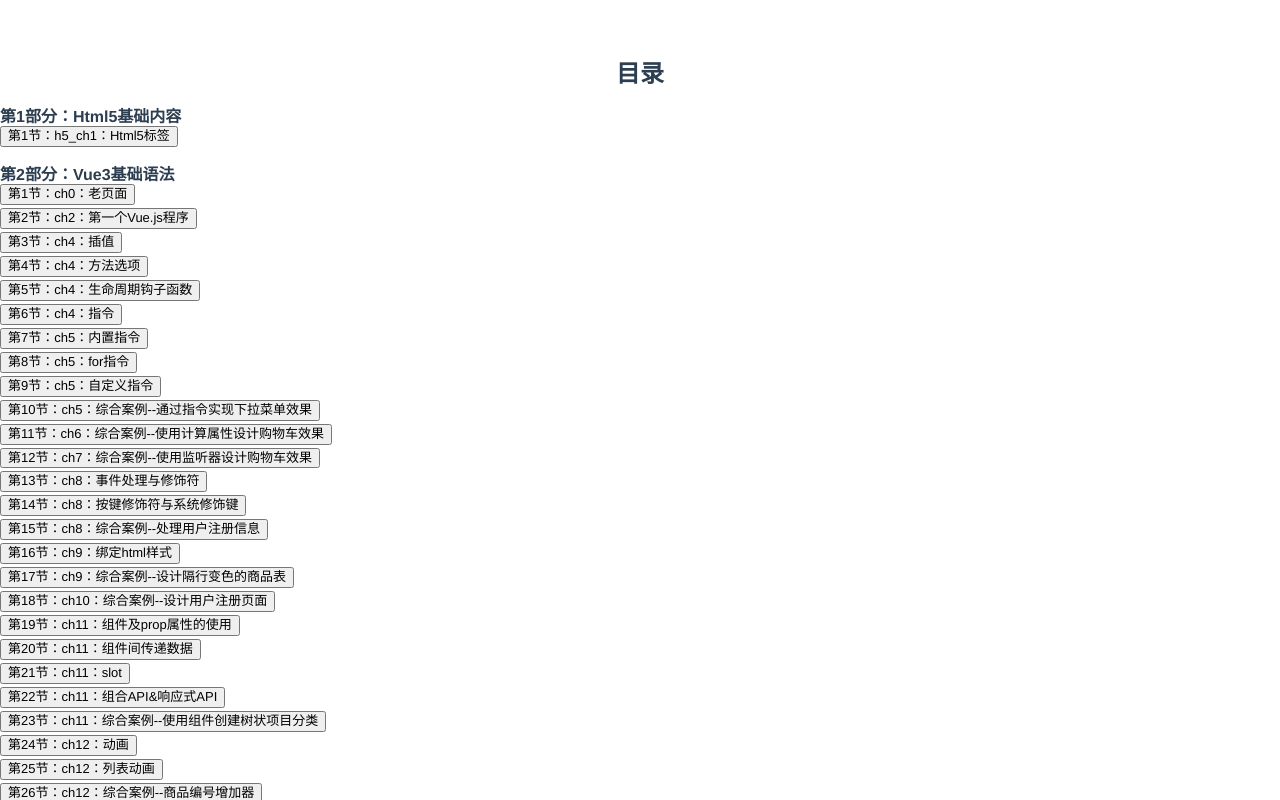
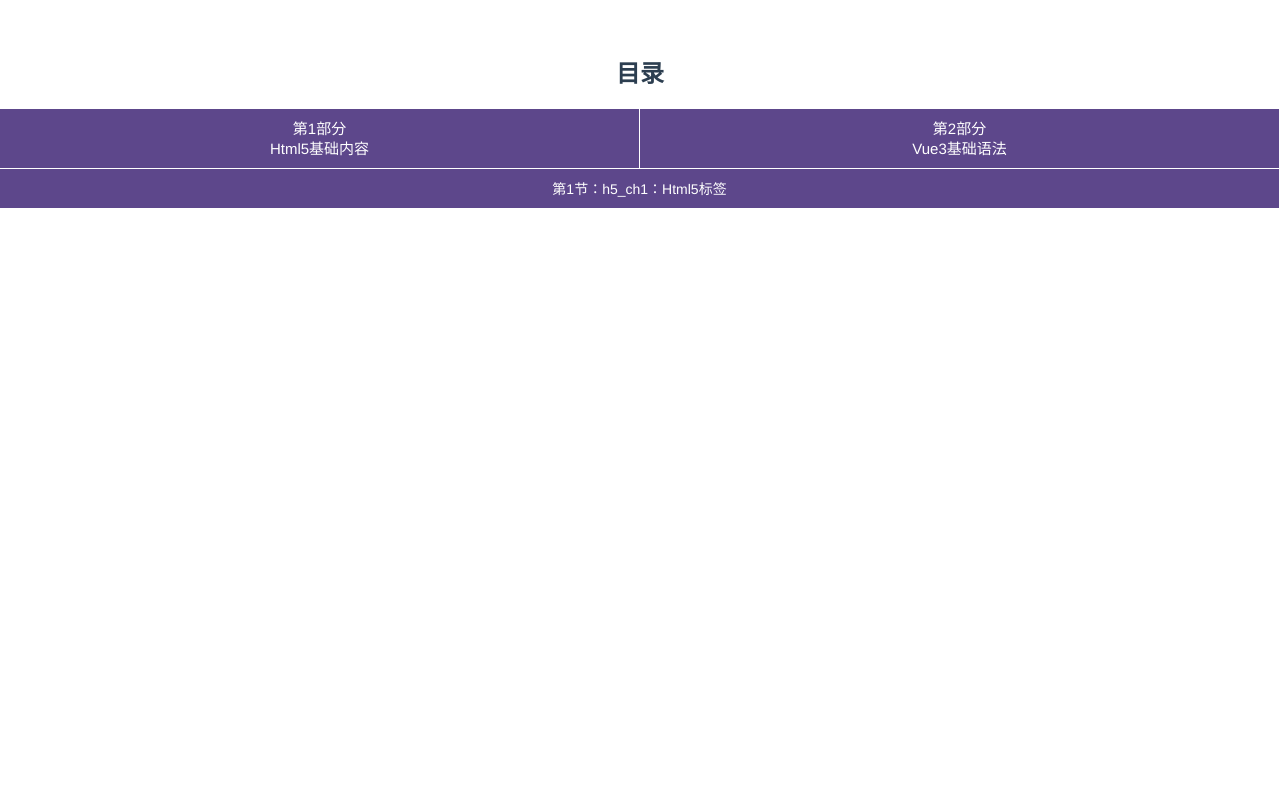
Before and after one commit to lihao19850403/Vue3Demo, a Vue app: page / in a window 1280 px wide. Shown: the top 800 px of the page. Built offline with nearby package versions, Linux system fonts and the light colour scheme.

Commit message:
Using flex box in contents page.

```diff
--- a/src/components/contents.vue
+++ b/src/components/contents.vue
@@ -1,11 +1,19 @@
 <template>
-	<h2>目录</h2>
-	<dl v-for="(part, index) in contents" :key="part.path">
-		<dt>第{{index+1}}部分：{{part.name}}</dt>
-		<dd v-for="(chapter, index) in part.chapters" :key="chapter.path">
-			<button @click="nav(chapter.path)">第{{index+1}}节：{{chapter.name}}</button>
-		</dd>
-	</dl>
+	<header>
+		<h2>目录</h2>
+	</header>
+
+	<div class="part">
+		<li v-for="(part, index) in contents" :key="part.path" @click="partIndex=index;">
+			第{{index+1}}部分<br />{{part.name}}
+		</li>
+	</div>
+	<div class="chapter">
+		<li v-for="(chapter, index) in contents[partIndex].chapters" :key="chapter.path" @click="nav(chapter.path)">
+			第{{index+1}}节：{{chapter.name}}
+		</li>
+	</div>
+	<footer></footer>
 </template>
 
 <script>
@@ -22,7 +30,8 @@
 	},
 	data: function() {
 		return {
-			contents: CONTENTS.allInfos
+			contents: CONTENTS.allInfos,
+			partIndex: 0
 		};
 	},
 	methods: {
@@ -36,6 +45,9 @@
 </script>
 
 <style scoped>
+h2 {
+	min-width: 480px;
+}
 #app {
 	font-family: Avenir, Helvetica, Arial, sans-serif;
 	-webkit-font-smoothing: antialiased;
@@ -44,18 +56,53 @@
 	color: #2c3e50;
 	margin-top: 60px;
 }
-dl {
-	text-align: left;
+.part {
+	display: flex;
+	overflow: scroll;
+	min-width: 480px;
 }
-dl dt {
-	font-weight: bold;
+.part li {
+	list-style-type: none;
+	text-align: center;
+	color: #FFF;
+	background: #5D478B;
+	min-width: 160px;
+	height: 60px;
+	line-height: 20px;
+	padding-top: 10px;
+	border: 1px solid #FFF;
+	border-width: 1px 1px 0 0;
+	box-sizing: border-box;
+	font-size: 15px;
+	flex: 1;
 }
-dl dd {
+.part li:hover {
+	color: #FFF;
+	background: #FF8C69;
+}
+.chapter {
+	display: flex;
+	flex-direction: column;
+}
+.chapter li {
 	list-style-type: none;
-	margin-left: 0;
+	text-align: center;
+	color: #FFF;
+	background: #5D478B;
+	min-width: 480px;
+	height: 40px;
+	line-height: 20px;
+	padding-top: 10px;
+	border: 1px solid #FFF;
+	border-width: 1px 1px 0 0;
+	box-sizing: border-box;
+	font-size: 14px;
 }
-dl dd button {
-	font-size: 13px;
-	margin-bottom: 3px;
+.chapter li:hover {
+	color: #FFF;
+	background: #FF8C69;
+}
+footer {
+	height: 60px;
 }
 </style>
```
